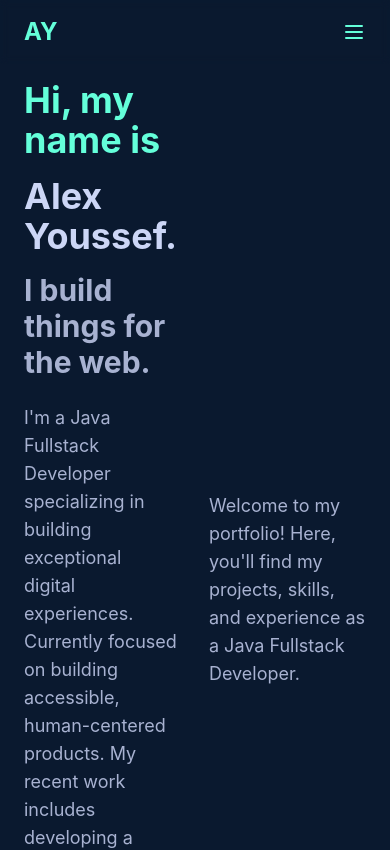
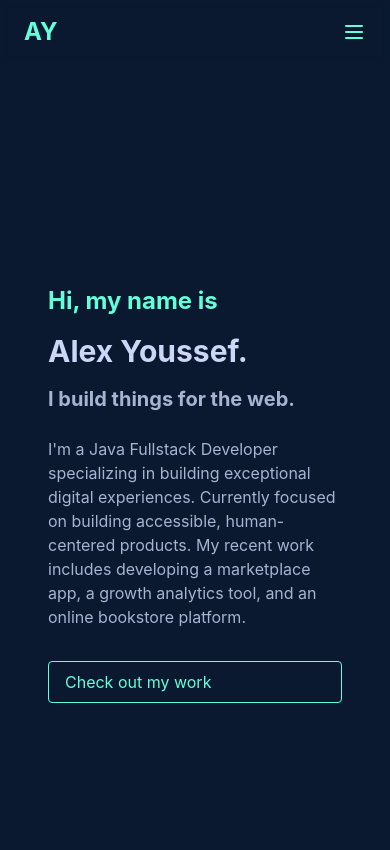
Before and after one commit to AlexBuildsLTS/Curriculum-vitae, a React (Vite) app: page / in a window 390 px wide. Shown: the top 850 px of the page. Built offline with nearby package versions, Linux system fonts and the light colour scheme.

Commit message:
updated hero section

```diff
--- a/src/components/Hero.tsx
+++ b/src/components/Hero.tsx
@@ -1,23 +1,26 @@
 export default function Hero() {
   return (
-    <section className="flex items-center min-h-screen bg-navy-primary text-slate-lightest">
-      <div className="max-w-4xl animate-slide-up">
-        <h1 className="mb-4 text-4xl font-bold text-green">Hi, my name is</h1>
-        <h2 className="mb-4 text-4xl font-bold md:text-6xl">Alex Youssef.</h2>
-        <h3 className="mb-6 text-3xl font-bold md:text-5xl text-slate-light">
+    <section className="flex items-center min-h-screen px-6 bg-navy-primary text-slate-lightest sm:px-12">
+      <div className="max-w-4xl mx-auto animate-slide-up">
+        <h1 className="mb-4 text-2xl font-bold text-green sm:text-4xl">
+          Hi, my name is
+        </h1>
+        <h2 className="mb-4 text-3xl font-bold sm:text-6xl">
+          Alex Youssef.
+        </h2>
+        <h3 className="mb-6 text-xl font-bold sm:text-5xl text-slate-light">
           I build things for the web.
         </h3>
-        <p className="max-w-xl mb-8 text-lg text-slate-light">
+        <p className="max-w-xl mb-8 text-base sm:text-lg text-slate-light">
           I'm a Java Fullstack Developer specializing in building exceptional digital experiences.
           Currently focused on building accessible, human-centered products. My recent work includes
           developing a marketplace app, a growth analytics tool, and an online bookstore platform.
         </p>
-        <a href="#projects" className="btn-primary">Check out my work</a>
-      </div>
-      <div className="ml-8 animate-fade-in">
-        <p className="text-lg text-slate-light">
-          Welcome to my portfolio! Here, you'll find my projects, skills, and experience as a Java Fullstack Developer.
-        </p>
+        <div className="flex flex-col sm:flex-row sm:items-center sm:gap-4">
+          <a href="#projects" className="w-full mb-4 btn-primary sm:w-auto sm:mb-0">
+            Check out my work
+          </a>
+        </div>
       </div>
     </section>
   );
```
